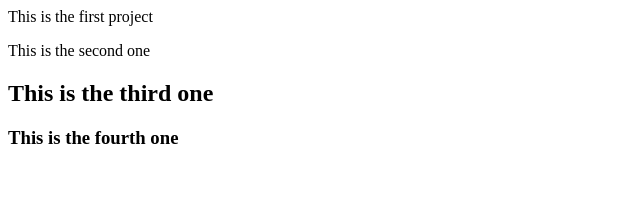
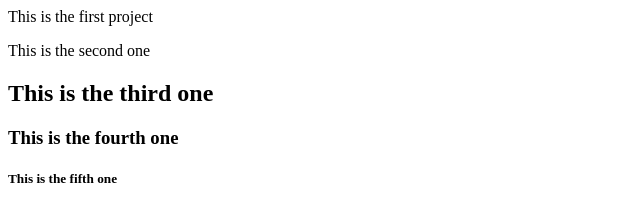
Before and after one commit to IshanRoka/first, a plain HTML site: page index.html in a window 1280 px wide. Shown: the whole page, without its empty margins (0-640 px from the left). Drawn offline with Linux system fonts and the light colour scheme.

Commit message:
this is the 5 page

```diff
--- a/index.html
+++ b/index.html
@@ -10,5 +10,6 @@
     <p>This is the second one</p>
     <h2>This is the third one</h2>
     <h3>This is the fourth one</h3>
+    <h5>This is the fifth one</h5>
 </body>
 </html>
```
